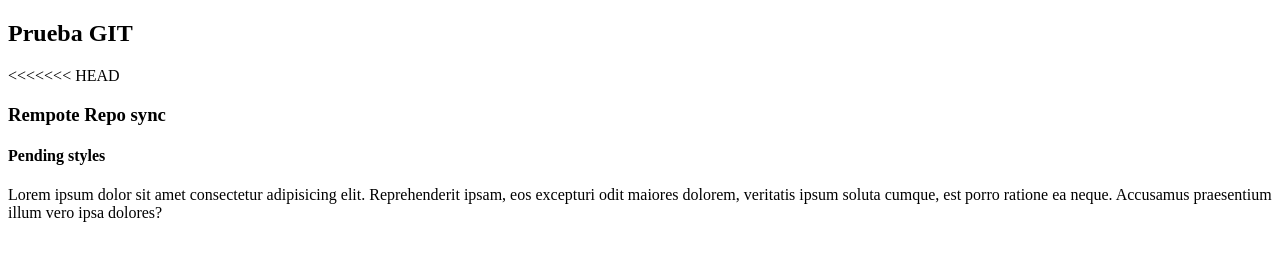
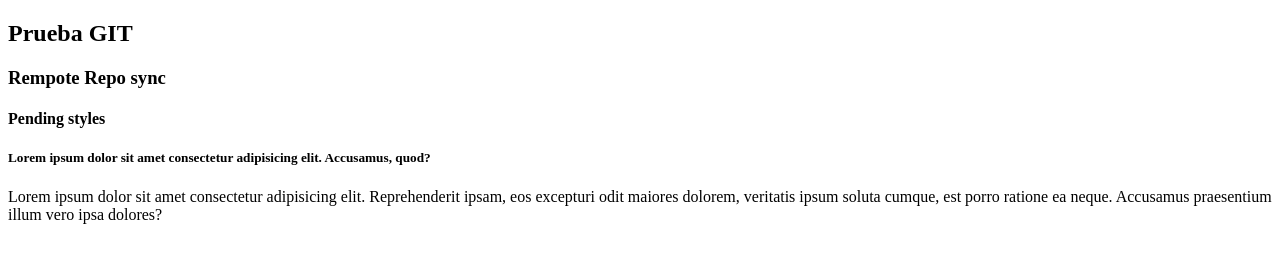
Before and after one commit to ivanfortunesky/Integrador, a plain HTML site: page index.html in a window 1280 px wide. Drawn offline with Linux system fonts and the light colour scheme.

```diff
--- a/index.html
+++ b/index.html
@@ -9,10 +9,10 @@
 <body>
 
 <h2>Prueba GIT</h2>
-<<<<<<< HEAD
+
 <h3>Rempote Repo sync</h3>
 <h4>Pending styles</h4>
-
+<h5>Lorem ipsum dolor sit amet consectetur adipisicing elit. Accusamus, quod?</h5>
 
 <div>Lorem ipsum dolor sit amet consectetur adipisicing elit. Reprehenderit ipsam, eos excepturi odit maiores dolorem, veritatis ipsum soluta cumque, est porro ratione ea neque. Accusamus praesentium illum vero ipsa dolores?</div>
 
```
